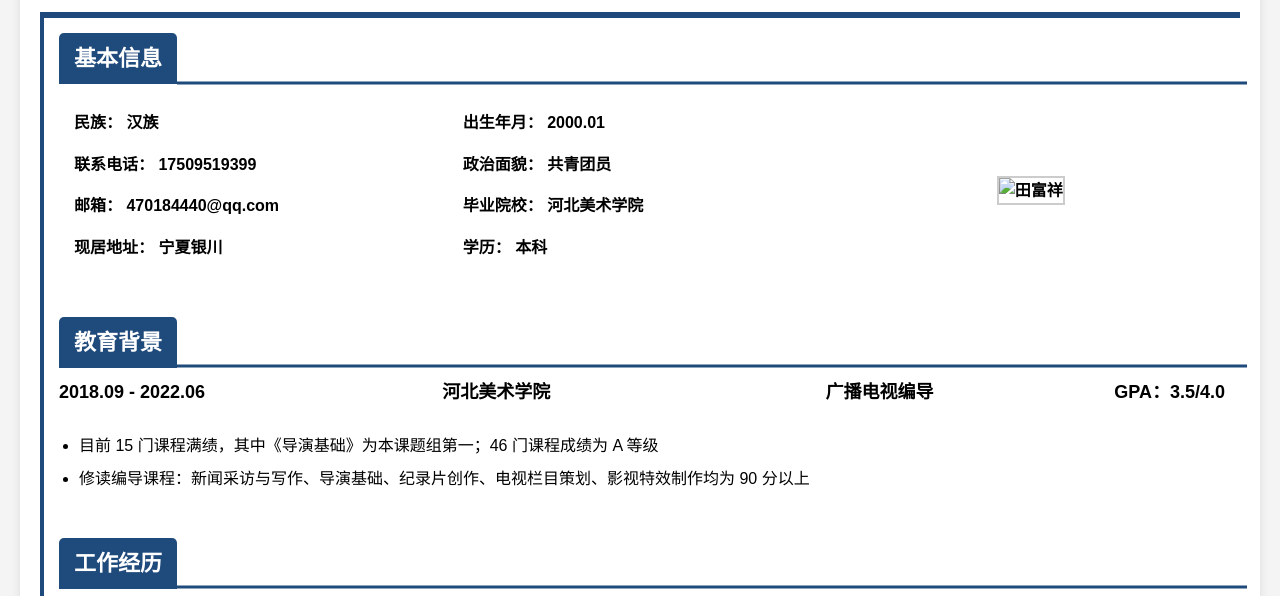
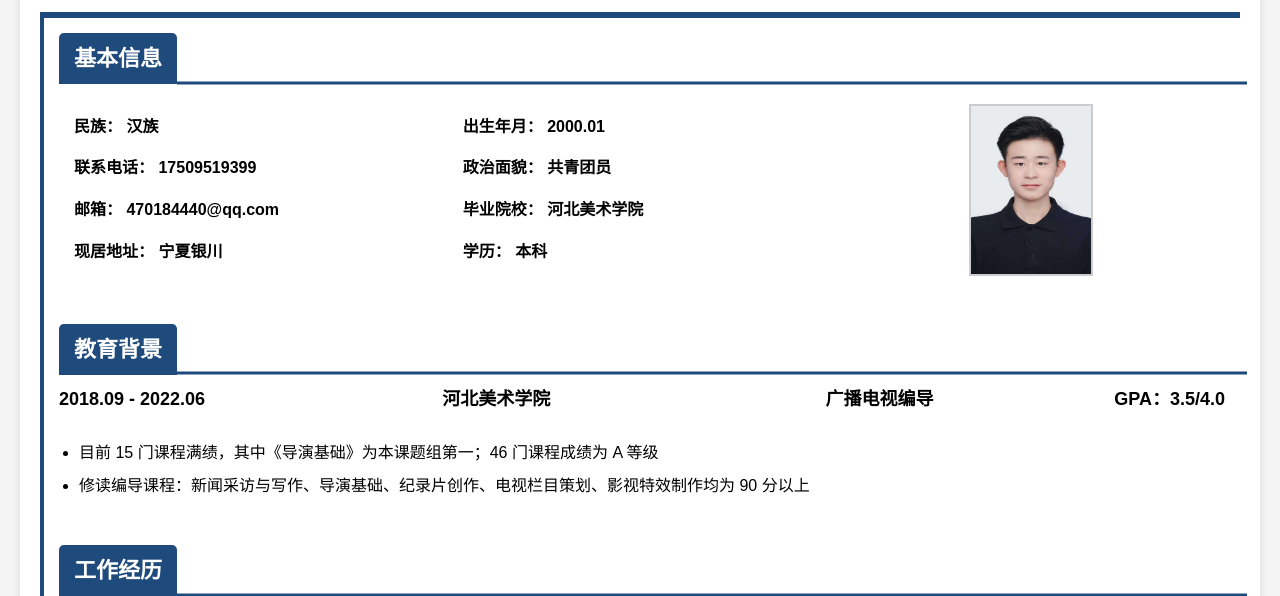
Before and after one commit to Fjie17/Fjie17.github.io, a plain HTML site: page index.html in a window 1280 px wide. Shown: the part 168-764 px from the top of the page. Drawn offline with Linux system fonts and the light colour scheme.

Commit message:
Update index.html

```diff
--- a/index.html
+++ b/index.html
@@ -210,7 +210,7 @@
                 </div>
                 <div class="column">
                     <div class="photo">
-                        <img src="img/photo.jpj" alt="田富祥">
+                        <img src="img/photo.jpg" alt="田富祥">
                     </div>
                 </div>
             </div>
```
